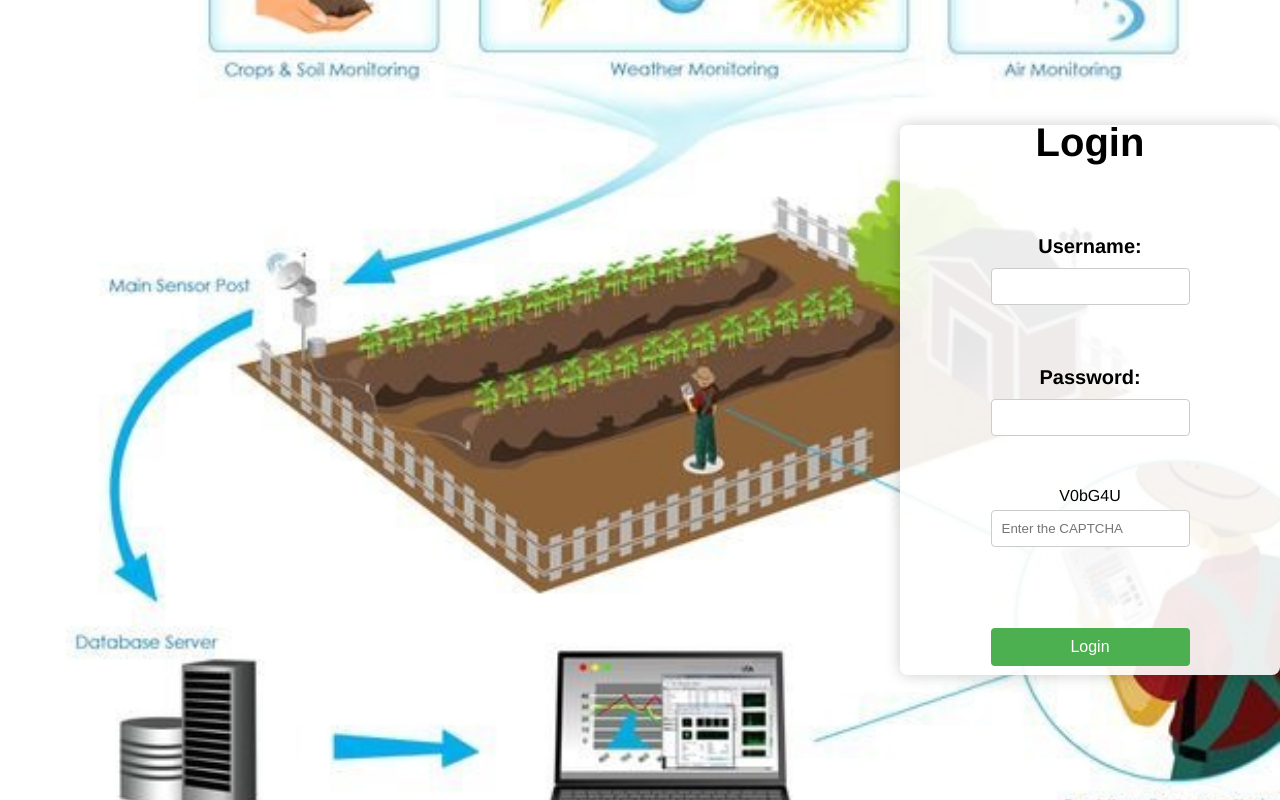
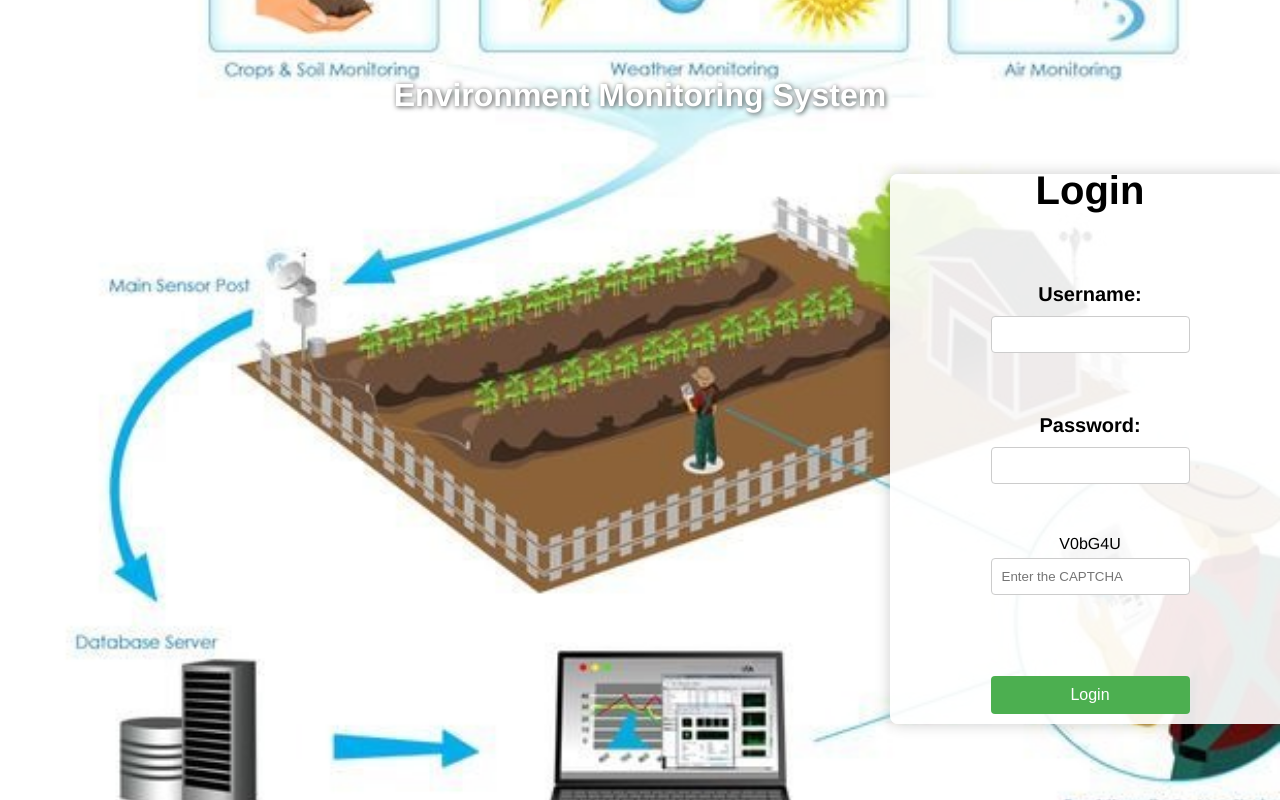
Before and after one commit to kshitij1264/Personalized-and-Environment, a plain HTML site: page index.html in a window 1280 px wide. Drawn offline with Linux system fonts and the light colour scheme.

Commit message:
Update index.html

```diff
--- a/index.html
+++ b/index.html
@@ -5,15 +5,16 @@
     <meta http-equiv="X-UA-Compatible" content="IE=edge" />
     <meta name="viewport" content="width=device-width, initial-scale=1.0" />
     <link rel="stylesheet" href="style.css" />
-    <title>Login Page</title>
+    <title>Environment Monitoring System</title>
     <style>
-        /* CSS for the background image and centering the form */
+        /* Full-page background image and alignment */
         body {
             background-image: url('WhatsApp Image 2024-11-07 at 12.03.06 PM.jpeg'); /* Path to your background image */
             background-size: cover;
             background-position: center;
             background-repeat: no-repeat;
             display: flex;
+            flex-direction: column;
             align-items: center;
             justify-content: center;
             height: 100vh;
@@ -21,7 +22,17 @@
             font-family: Arial, sans-serif;
         }
 
-        /* Centered container for the login form with a slight transparency */
+        /* Styling for the page heading */
+        .page-title {
+            color: white;
+            font-size: 2em;
+            font-weight: bold;
+            text-align: center;
+            margin-bottom: 20px;
+            text-shadow: 1px 1px 5px rgba(0, 0, 0, 0.7);
+        }
+
+        /* Centered container for the login form with a slightly transparent background */
         .container {
             background-color: rgba(255, 255, 255, 0.9); /* White with slight transparency */
             padding: 20px 40px;
@@ -74,6 +85,9 @@
     </style>
 </head>
 <body>
+    <!-- Page heading -->
+    <h1 class="page-title">Environment Monitoring System</h1>
+
     <div class="container">
         <h1>Login</h1>
         <form id="loginForm">
```
